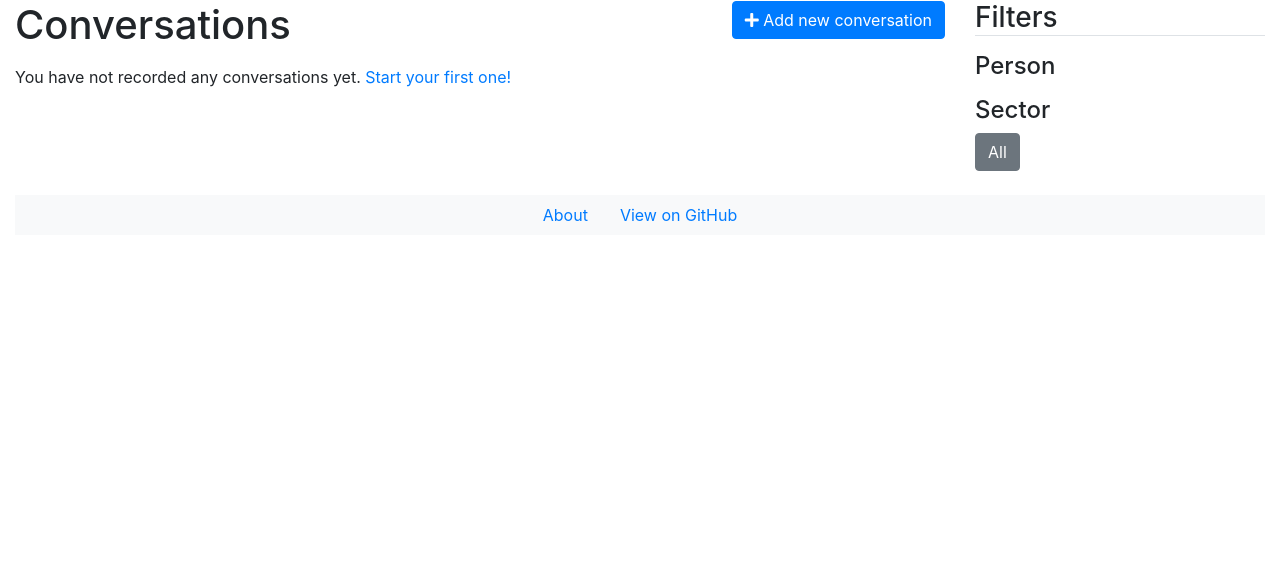
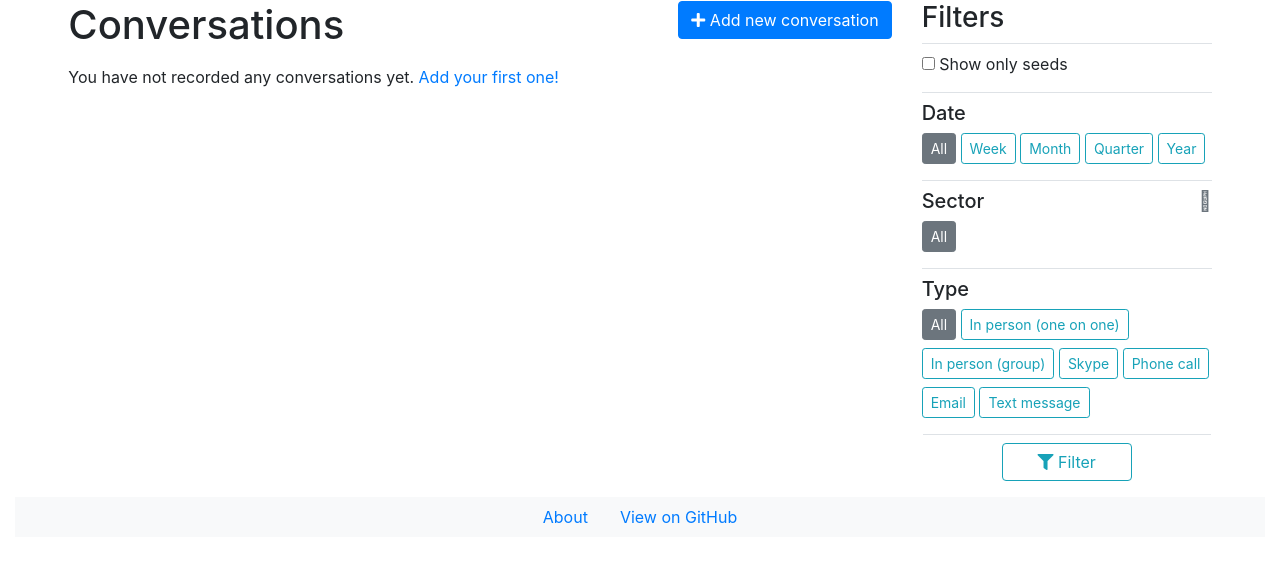
Before and after one commit to jcgiuffrida/seeds, a Django app: page /conversations/ in a window 1280 px wide. Shown: the part 64-626 px from the top of the page. Run offline with Django 3.2, Linux system fonts and the light colour scheme; the visitor is signed in with stand-in values (Sample User, id 1); data that the repository does not hold is empty; some libraries are stand-ins or nearby versions.

Commit message:
Improve filtering

```diff
--- a/scss/app.scss
+++ b/scss/app.scss
@@ -2,6 +2,7 @@
 @import "~bootstrap/scss/bootstrap";
 @import "vendor/bootswatch/materia-variables";
 @import "vendor/bootswatch/materia";
+@import "vendor/bootstrap switch/switch";
 
 .content {
   padding-top: 20px;
@@ -66,3 +67,8 @@ select.select2-enable {
 .pl-4-5 {
   padding-left: 2rem !important;
 }
+
+.badge-sm {
+  font-size: 50%;
+  vertical-align: middle;
+}
--- a/seeds/templates/conversations/delete.html
+++ b/seeds/templates/conversations/delete.html
@@ -12,6 +12,6 @@
     <h3 class="text-danger">Are you sure you want to delete the data for this conversation?</h3>
     <p>{{ conversation }}</p>
     <button class="btn btn-danger" type="submit">Remove conversation</button>
-    <a class="btn btn-outline-info" href="{% url 'conversation_update' conversation.pk %}">No, sorry, false alarm</a>
+    <a class="btn btn-outline-dark" href="{% url 'conversation_update' conversation.pk %}">No, sorry, false alarm</a>
   </form>
 {% endblock %}
--- a/seeds/templates/conversations/list.html
+++ b/seeds/templates/conversations/list.html
@@ -1,23 +1,17 @@
 {% extends "layout-wide.html" %}
+
+{% load custom_tags %}
 
 {% block title %}Conversations{% endblock %}
 
 {% block content %}
-<div class="row">
-  <div class="col-md-9">
+<div class="row justify-content-center">
+  <div class="col-md-8">
     <a class="btn btn-primary float-right" href="{% url 'conversation_create' %}"><i class="fas fa-plus"></i> Add new conversation</a>
     <h1 class="mb-3">
       Conversations
-      {% if search.person %}
-        <span class="badge badge-info">
-          {{ search.person }}
-          <a href="{% url 'person_detail' search.person.slug %}"><i class="fas fa-user text-white text-hover-secondary"></i></a>
-        </span>
-      {% endif %}
-      {% if search.sector %}
-        <span class="badge badge-info">
-          {{ search.sector|capfirst }}
-        </span>
+      {% if search.filtered %}
+        <span class="badge badge-sm badge-info">Filtered</span>
       {% endif %}
     </h1>
     <ul class="list-group">
@@ -25,41 +19,137 @@
         {% include 'conversations/list-item.html' with show_person=True %}
       {% empty %}
         {% if search.filtered %}
-          <p>No people match the applied filters. <a href=".">Reset filters</a></p>
+          <p>No conversations match the applied filters. <a class="btn btn-sm btn-info" href=".">Clear all filters</a></p>
         {% else %}
         <p>
           You have not recorded any conversations yet.
-            <a href="{% url 'conversation_create' %}">Start your first one!</a>
+          <a href="{% url 'conversation_create' %}">Add your first one!</a>
         </p>
         {% endif %}
       {% endfor %}
     </ul>
+
+    {% if is_paginated %}
+      <nav aria-label="...">
+        <ul class="pagination justify-content-center mt-2">
+          {% if page_obj.has_previous %}
+            <li class="page-item">
+              <a class="page-link" href="?{% add_param_to_url request 'page' page_obj.previous_page_number %}">
+                Previous
+              </a>
+            </li>
+          {% endif %}
+          <li class="page-item disabled">
+            <a class="page-link">Page {{ page_obj.number }}</a>
+          </li>
+          {% if page_obj.has_next %}
+            <li class="page-item">
+              <a class="page-link" href="?{% add_param_to_url request 'page' page_obj.next_page_number %}">
+                Next
+              </a>
+            </li>
+          {% endif %}
+        </ul>
+      </nav>
+    {% endif %}
   </div>
+
   <div class="col-md-3">
-    <h3 class="border-bottom">Filters</h3>
-    <h4 class="mt-3">Person</h4>
-    {% if search.person %}
-      <p class="lead text-info">
-        {{ search.person }}
-        <a href="{% url 'conversation_list' %}"><i class="fas fa-times text-primary"></i></a>
-      </p>
+    <form method="GET" action=".">
+      <div class="row justify-content-center">
+        <div class="col-12">
+          <h3 class="border-bottom pb-2">
+            {% if search.filtered %}
+              <a class="btn btn-sm btn-info float-right" href="."><i class="fas fa-undo-alt"></i> Clear filters</a>
             {% endif %}
-    <h4 class="mt-3">Sector</h4>
+            Filters
+          </h3>
+        </div>
+
+        <div class="col-sm-6 col-md-12">
+          <span class="switch switch-sm">
+            <input type="checkbox" class="switch" name="seeds" id="seeds" {% if search.seeds %}checked {% endif %}>
+            <label for="seeds"> Show only seeds</label>
+          </span>
+        </div>
+
+        <div class="col-sm-6 col-md-12">
+          <h5 class="border-top pt-2 mt-2">
+            Date
+          </h5>
+          <input type="hidden" name="date" value="{{ search.date|default:'' }}">
+          <button type="button" data-value="" class="btn btn-sm
+            {% if not search.date %}
+              btn-secondary
+            {% else %}
+              btn-outline-info
+            {% endif %}
+            mb-2 btn-input">All</button>
+          {% for date in dates %}
+            <button type="button" data-value="{{ date }}" class="btn btn-sm
+              {% ifequal date search.date %}
+                btn-secondary
+              {% else %}
+                btn-outline-info
+              {% endifequal %}
+              mb-2 btn-input">{{ date|capfirst }}</button>
+          {% endfor %}
+        </div>
+
+        <div class="col-sm-6 col-md-12">
+          <h5 class="border-top pt-2 mt-2">
+            <a href="{% url 'sector_list' %}" class="float-right text-muted"><i class="fal fa-list"></i></a>
+            Sector
+          </h5>
+          <input type="hidden" name="sector" value="{{ search.sector.slug|default:'' }}">
+          <button type="button" data-value="" class="btn btn-sm
             {% if not search.sector %}
-      <button type="button" class="btn btn-secondary mb-2">All</button>
+              btn-secondary
             {% else %}
-      <a class="btn btn-outline-info mb-2" href="{% url 'conversation_list' %}">All</a>
+              btn-outline-info
             {% endif %}
+            mb-2 btn-input">All</button>
           {% for sector in sectors %}
-      {% ifequal sector.slug search.sector %}
-        <button class="btn btn-secondary mb-2" type="button">{{ sector }}</button>
+            <button type="button" data-value="{{ sector.slug }}" class="btn btn-sm
+              {% ifequal sector search.sector %}
+                btn-secondary
               {% else %}
-        <a class="btn btn-outline-info btn-outline mb-2"
-          href="{% url 'conversation_list' %}?sector={{ sector.slug }}">
-          {{ sector }}
-        </a>
+                btn-outline-info
               {% endifequal %}
+              mb-2 btn-input">{{ sector }}</button>
           {% endfor %}
+        </div>
+
+        <div class="col-sm-6 col-md-12">
+          <h5 class="border-top pt-2 mt-2">
+            Type
+          </h5>
+          <input type="hidden" name="mode" value="{{ search.mode|default:'' }}">
+          <button type="button" data-value="" class="btn btn-sm
+            {% if not search.mode %}
+              btn-secondary
+            {% else %}
+              btn-outline-info
+            {% endif %}
+            mb-2 btn-input">All</button>
+          {% for mode in modes %}
+            <button type="button" data-value="{{ mode.0 }}" class="btn btn-sm
+              {% ifequal mode.0 search.mode %}
+                btn-secondary
+              {% else %}
+                btn-outline-info
+              {% endifequal %}
+              mb-2 btn-input">{{ mode.1 }}</button>
+          {% endfor %}
+        </div>
+
+        <div class="w-100 border-bottom mx-3 my-2"></div>
+        <div class="col-6">
+          <button type="submit" class="btn btn-outline-info btn-block">
+            <i class="fas fa-filter"></i> Filter
+          </button>
+        </div>
+    </form>
   </div>
 </div>
 {% endblock %}
--- a/seeds/templates/person/delete.html
+++ b/seeds/templates/person/delete.html
@@ -11,6 +11,6 @@
     {% csrf_token %}
     <h3 class="text-danger">Are you sure you want to delete the data for {{ person }}?</h3>
     <button class="btn btn-danger" type="submit">Remove data for {{ person }}</button>
-    <a class="btn btn-outline-info" href="{% url 'person_update' person.slug %}">No, sorry, false alarm</a>
+    <a class="btn btn-outline-dark" href="{% url 'person_update' person.slug %}">No, sorry, false alarm</a>
   </form>
 {% endblock %}
--- a/seeds/views.py
+++ b/seeds/views.py
@@ -1,7 +1,10 @@
 """Views for the app."""
+from datetime import timedelta
+
 from django.contrib.auth.mixins import LoginRequiredMixin
 from django.db.models import Count
 from django.urls import reverse, reverse_lazy
+from django.utils import timezone
 from django.shortcuts import redirect
 from django.views.generic import TemplateView, ListView, DetailView, UpdateView, CreateView, DeleteView
 
@@ -140,29 +143,73 @@ class ConversationList(LoginRequiredMixin, ListView):
     """List all conversations, optionally for a single person or sector."""
     model = Conversation
     template_name = 'conversations/list.html'
-    paginate_by = 3
+    paginate_by = 12
+
+    def get_filters(self):
+        if hasattr(self, 'filters'):
+            return self.filters
+
+        filters = {}
+
+        sector = self.request.GET.get('sector')
+        mode = self.request.GET.get('mode')
+        seeds = self.request.GET.get('seeds')
+        date = self.request.GET.get('date')
+
+        selected_sector = None
+        date_since = None
+
+        if sector:
+            try:
+                selected_sector = Sector.objects.for_user(self.request.user).get(slug=sector)
+            except Sector.DoesNotExist:
+                pass
+
+        if date:
+            date_since = {
+                'week': timezone.now() - timedelta(days=7),
+                'month': timezone.now() - timedelta(days=30),
+                'quarter': timezone.now() - timedelta(days=91),
+                'year': timezone.now() - timedelta(days=365),
+            }.get(date)
+
+        filters['sector'] = selected_sector
+        filters['mode'] = mode
+        filters['date'] = date
+        filters['date_since'] = date_since
+        filters['seeds'] = seeds == 'on' or None
+        filters['filtered'] = any([
+            filters['sector'], filters['mode'], filters['seeds'], filters['date'],
+        ])
+
+        self.filters = filters
+        return self.filters
 
     def get_queryset(self):
         qs = Conversation.objects.for_user(self.request.user)
-        if self.request.GET.get('person'):
-            qs = qs.filter(people__slug=self.request.GET.get('person')).distinct()
-        if self.request.GET.get('sector'):
-            qs = qs.filter(people__sectors__slug=self.request.GET.get('sector')).distinct()
+        filters = self.get_filters()
+
+        if filters['sector']:
+            qs = qs.filter(people__sectors=filters['sector']).distinct()
+        if filters['mode']:
+            qs = qs.filter(mode__iexact=filters['mode'])
+        if filters['date_since']:
+            qs = qs.filter(date__gte=filters['date_since'])
+        if filters['seeds']:
+            qs = qs.filter(seed=True)
+
         return qs
 
     def get_context_data(self):
         context = super(ConversationList, self).get_context_data()
+        people = Person.objects.for_user(self.request.user).filter(conversations__isnull=False)
         context.update({
             'sectors': Sector.objects.for_user(self.request.user),
-            'people': Person.objects.for_user(self.request.user).filter(conversations__isnull=False),
-            'search': {
-                'sector': self.request.GET.get('sector'),
-            },
+            'people': people,
+            'modes': [c for c in Conversation.MODES if c[0]],
+            'dates': ['week', 'month', 'quarter', 'year'],
+            'search': self.filters,
         })
-        if self.request.GET.get('person'):
-            context['search']['person'] = (Person.objects.for_user(self.request.user)
-                .filter(slug=self.request.GET.get('person'))
-                .first())
         return context
 
 class ConversationDetail(AccessMixin, DetailView):
```
Also changed, not shown: js/home/app.js (+7 -7 lines), scss/vendor/bootstrap switch/switch.scss (added, +167 -0 lines), seeds/templates/person/list.html (+10 -6 lines). Lines whose indentation alone changed are shown as unchanged.
